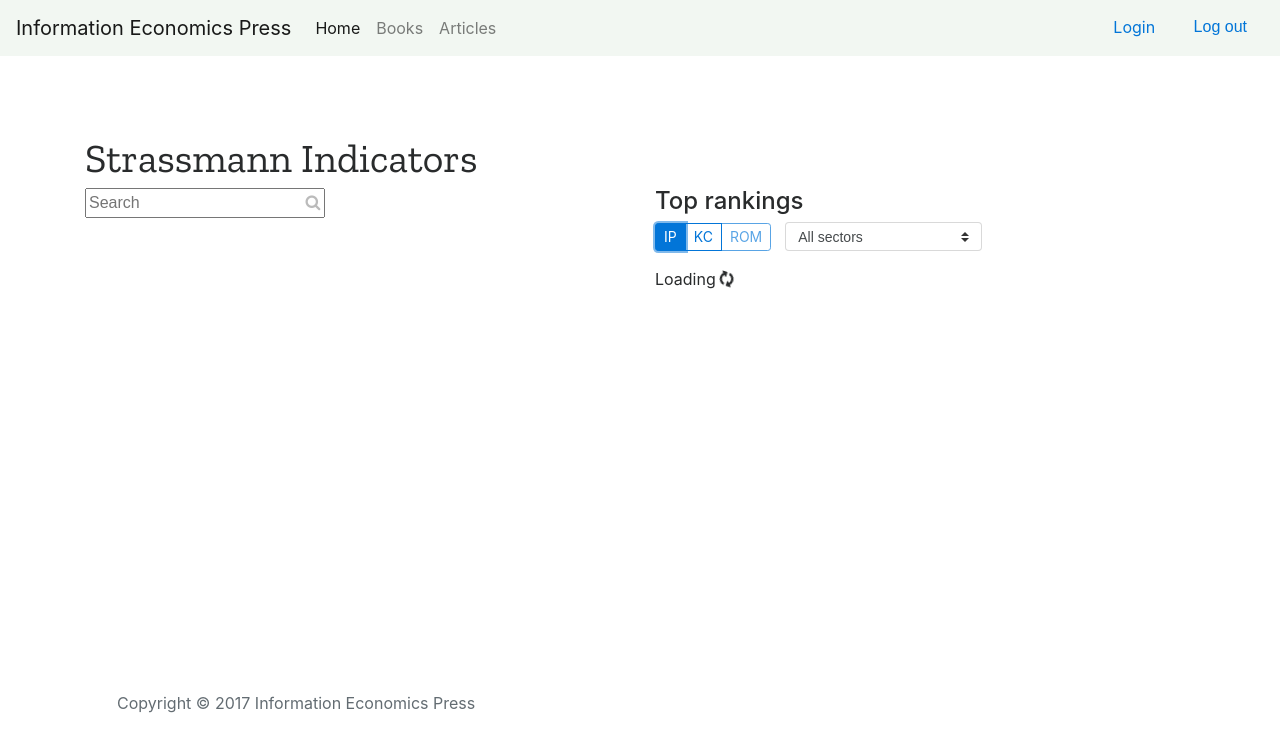
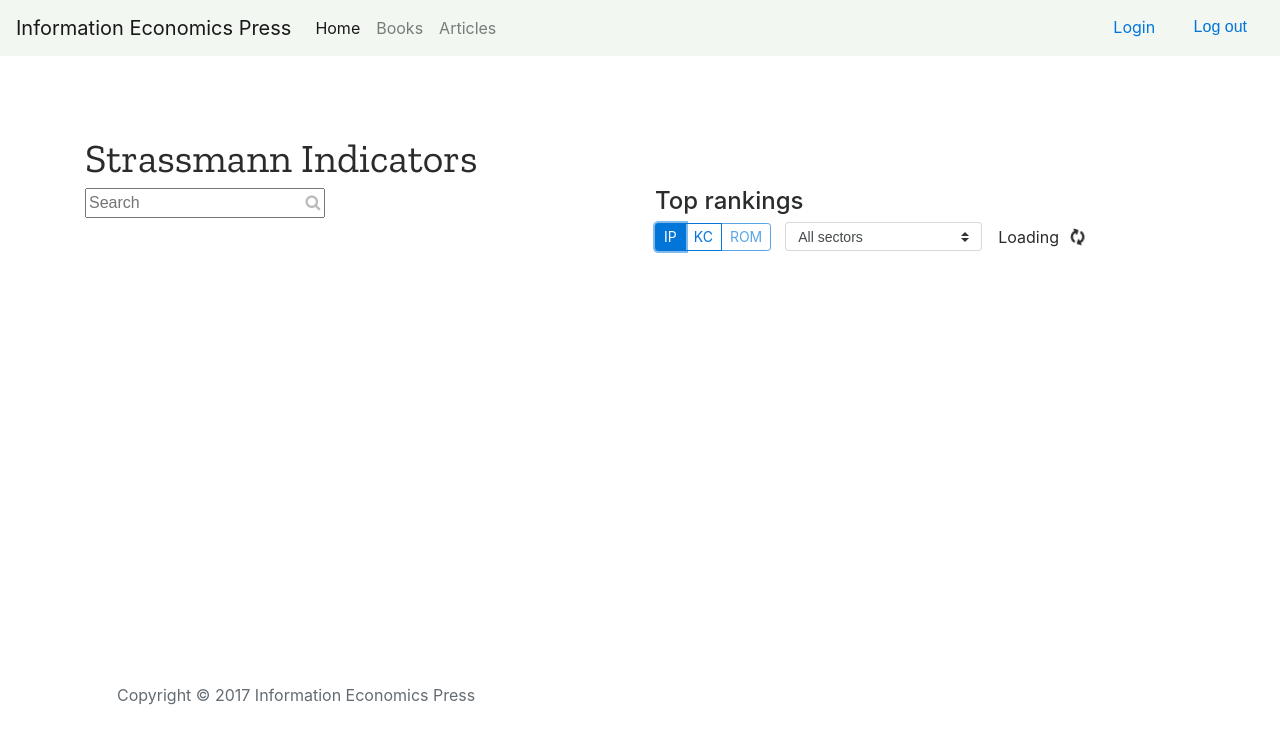
Before and after one commit to infoeconomics/www, a Jekyll site: the page built from index.html, in a window 1280 px wide. Shown: the top 752 px of the page. Built offline with Jekyll 4.4.1, drawn with Linux system fonts in a browser that asks for light colours; nearby versions of some CDN libraries; comment, search, counter and statistics services are not loaded.

Commit message:
cleaner loading spinner

```diff
--- a/_sass/base.scss
+++ b/_sass/base.scss
@@ -101,11 +101,14 @@ nav {
   select.sector {
     margin-left: 1em;
   }
+  .loading {
+    margin-left: 1em;
+    display: none;
+    i.fa-refresh {
+      margin-left: .5em;
+    }
+  }
   .results {
-    .loading {
-      margin-top: 1em;
-      display: none;
-    }
     h4 {
       font-size: 120%;
       margin-top: 1em;
--- a/assets/js/script.js
+++ b/assets/js/script.js
@@ -117,7 +117,7 @@ function create_chart(symbol, name, data) {
   if (missing){
     options['chart'] = {plotBackgroundColor: '#EEE'};
   }
-  $('.indicators-home .loading').hide();
+  $('.indicators-home .picker .loading').hide();
   Highcharts.chart('chart', options);
 }
 
@@ -283,7 +283,7 @@ function after_select(stock){
       var symbol = stock.s;
       var name = stock.n;
       var url = API_URL + '/company/' + symbol;
-      $('.indicators-home .loading').show();
+      $('.indicators-home .picker .loading').show();
       var auth = "Bearer "+token;
       $.ajax({dataType: 'json',
 	      url: url,
@@ -362,7 +362,6 @@ function get_leaders(e){
   }
   var url = API_URL + '/listings';
   $('.leaders .loading').show();
-  $('.leaders table').hide();
   $.ajax({dataType: 'json',
 	  data: { m: metric, s: sector },
 	  url: url,
--- a/index.html
+++ b/index.html
@@ -34,9 +34,9 @@ layout: default
 	     <option value="all">All sectors</option>
 	     <option data-divider="true"></option>
            </select>
+	   <div class="loading">Loading <i class="fa fa-refresh fa-spin"></i></div>
 	   </form>
 	   <div class="results">
-	     <div class="loading">Loading <i class="fa fa-refresh fa-spin"></i></div>
 	     <table class="table table-striped"><tbody></tbody></table>
 	   </div>
 
```
